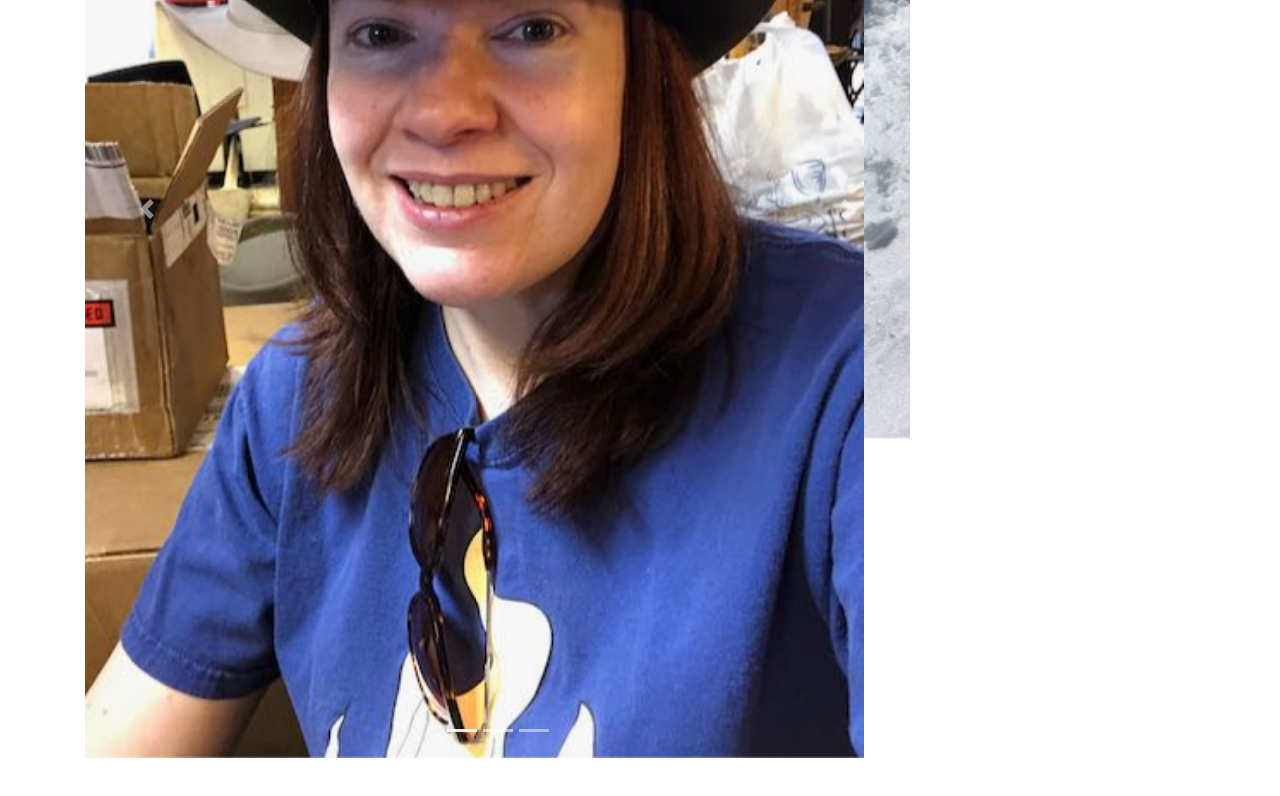
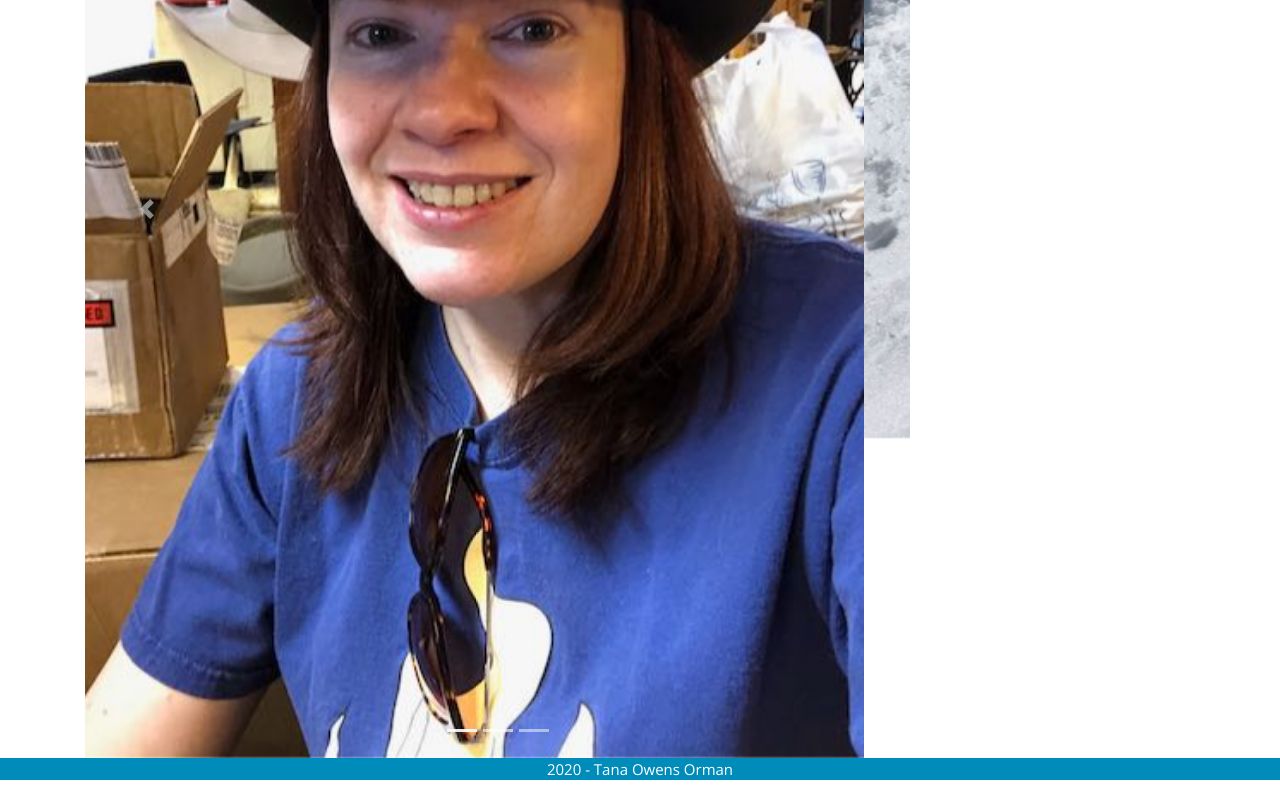
Before and after one commit to taorman75/About-Me, a plain HTML site: page index.html in a window 1280 px wide. Shown: the part 445-1241 px from the top of the page. Before the commit the page ends 1203 px from the top, so only its background shows below. Drawn offline with nearby package versions, Linux system fonts and the light colour scheme.

Commit message:
added footers

```diff
--- a/index.html
+++ b/index.html
@@ -2,10 +2,11 @@
 <html lang="en">
 <head>
     <meta charset="UTF-8">
-    <link rel="stylesheet" href="style.css">
+    <link rel="stylesheet" href="reset.css">
     <meta name="viewport" content="width=device-width, initial-scale=1.0">
     <link rel="stylesheet" href="https://stackpath.bootstrapcdn.com/bootstrap/4.4.1/css/bootstrap.min.css" integrity="sha384-Vkoo8x4CGsO3+Hhxv8T/Q5PaXtkKtu6ug5TOeNV6gBiFeWPGFN9MuhOf23Q9Ifjh" crossorigin="anonymous">
     <link rel="stylesheet" href ="https://stackpath.bootstrapcdn.com/bootswatch/4.5.0/yeti/bootstrap.min.css">
+    <link rel="stylesheet" href="style.css">
     <title>Tana Orman</title>
 </head>
 
@@ -66,4 +67,9 @@
 <script src="https://cdn.jsdelivr.net/npm/popper.js@1.16.0/dist/umd/popper.min.js" integrity="sha384-Q6E9RHvbIyZFJoft+2mJbHaEWldlvI9IOYy5n3zV9zzTtmI3UksdQRVvoxMfooAo" crossorigin="anonymous"></script>
 <script src="https://stackpath.bootstrapcdn.com/bootstrap/4.5.0/js/bootstrap.min.js" integrity="sha384-OgVRvuATP1z7JjHLkuOU7Xw704+h835Lr+6QL9UvYjZE3Ipu6Tp75j7Bh/kR0JKI" crossorigin="anonymous"></script>
 </body>
+
+<footer>
+  <p>2020 - Tana Owens Orman</p>
+</footer>
+
 </html>
--- a/style.css
+++ b/style.css
@@ -0,0 +1,6 @@
+footer {
+    background-color: #008cba;
+    text-align: center;
+    color: white;
+
+}
```
Also changed, not shown: contact.html (+4 -0 lines), portfolio.html (+10 -2 lines).
